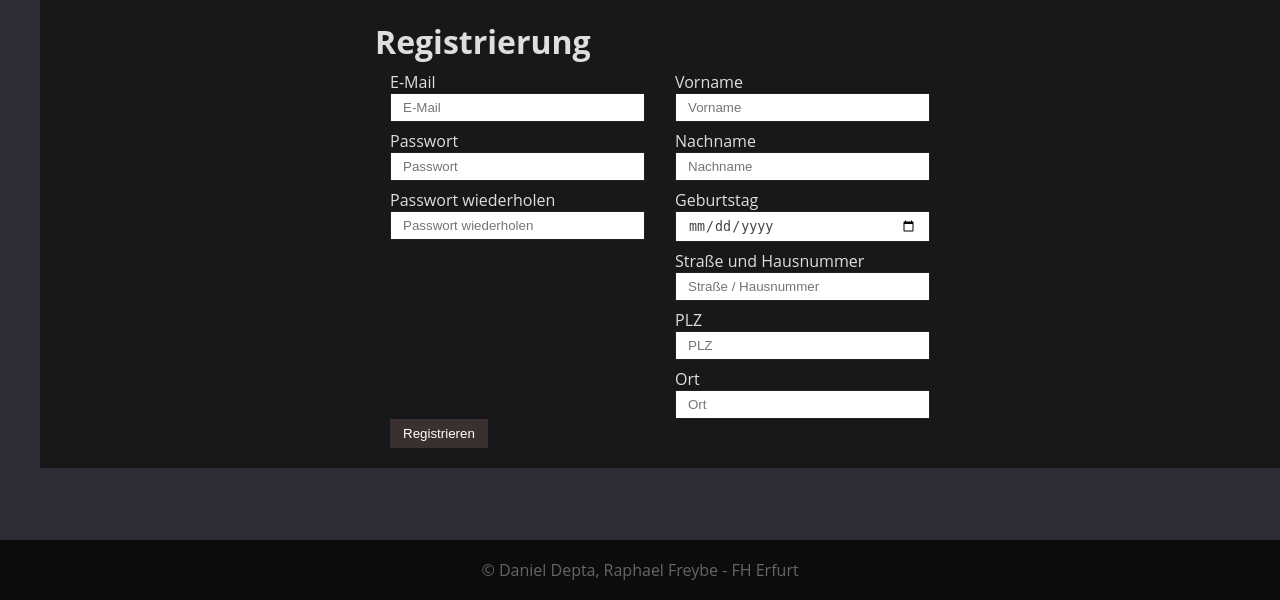
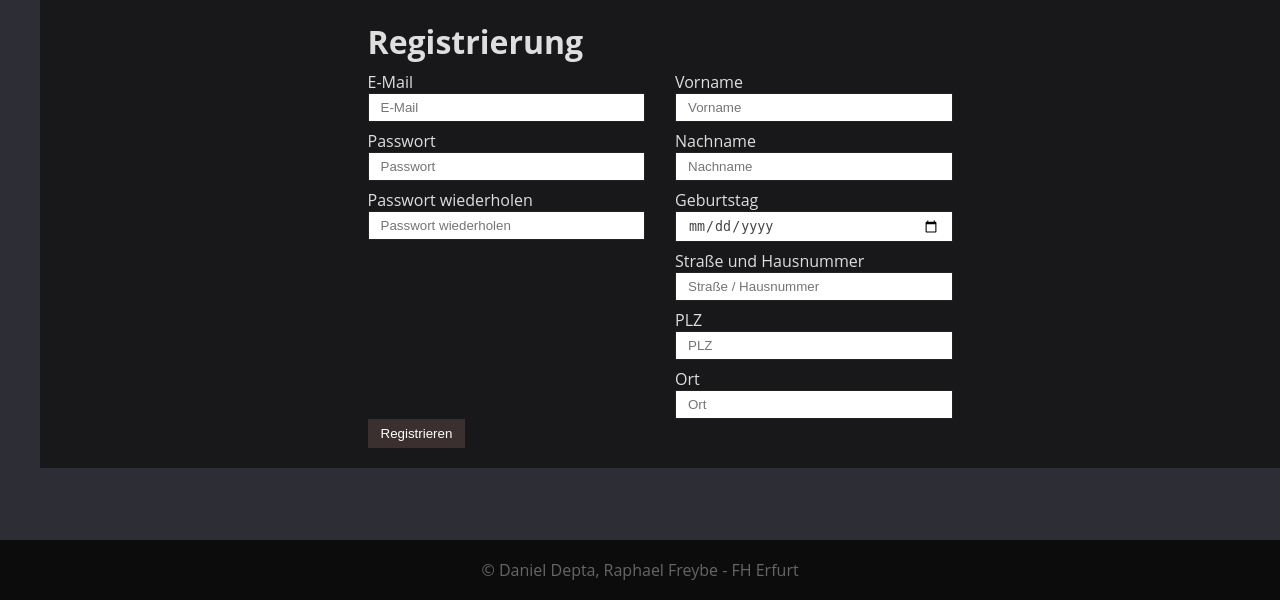
Before and after one commit to fh-erfurt/bord-festival-website, a PHP site: page /index.php?a=register in a window 1280 px wide. Shown: the part 200-800 px from the top of the page. Run offline with PHP 8.4, Linux system fonts and the light colour scheme; some libraries are stand-ins or nearby versions.

Commit message:
splitted layout.css into grid.css added cols for responsive design added media querys for cols for responsive design login and register are now using the responsive row-col-grid system

```diff
--- /dev/null
+++ b/assets/css/grid.css
@@ -0,0 +1,197 @@
+
+.alert {
+	position: relative;
+	padding: .75rem 1.25rem;
+	margin-bottom: 1rem;
+	border: 1px solid transparent;
+	margin-top: 1rem;
+}
+
+.alert-success {
+	color: #a7caaf;
+	background-color: var(--success);
+	border-color: #a7caaf;
+}
+
+.alert-warning {
+	color: #f8f4dc;
+	background-color: var(--warning);
+	border-color: rgb(122, 114, 0);
+}
+.alert-danger {
+	color: #caa7a7;
+	background-color: var(--danger);
+	border-color: #caa7a7;
+}
+
+.btn {
+	display: inline-block;
+	text-align: center;
+	vertical-align: middle;
+	border: 1px solid transparent;
+	padding: .375rem .75rem;
+	cursor: pointer;
+}
+.btn-primary {
+	color: #fff;
+	background-color: #3b3030;
+	border-color: #3b3030;
+}
+.btn-primary:hover {
+	color: #fff;
+	background-color: #312828;
+	border-color: #312828;
+}
+.btn-danger {
+	color: #fff;
+	background-color: var(--danger);
+	border-color: var(--danger);
+}
+.btn-danger:hover {
+	color: #fff;
+	background-color: rgb(63, 0, 0);
+	border-color: rgb(63, 0, 0);
+}
+.btn-disabled {
+	color: #fff;
+	background-color: #696969;
+	border-color: #696969;
+	cursor: not-allowed;
+}
+.form-control {
+	display: block;
+	padding: 0.375rem 0.75rem;
+	color: #444;
+	background-color: #fff;
+	border: 1px solid #222;
+	width: 100%;
+}
+.form-for {
+	float: left;
+	margin-top: 0.5rem;
+}
+.float-left {
+	float: left;
+}
+
+.float-right {
+	float: right;
+}
+@media only screen and (min-width: 951px) {
+    .col-lg-12, .col-lg-6, .col-lg-4, .col-lg-3, .col-lg-2, .col-lg-1 {
+        box-sizing: border-box;
+        padding-left: 15px;
+        padding-right: 15px;
+        overflow: hidden;
+    }
+    .col-lg-12 {
+        width: 100%;
+        clear: left;
+    }
+    .col-lg-6 {
+        width: 50%;
+    }
+    .col-lg-3 {
+        width: 25%;
+    }
+    .col-lg-4 {
+        width: 33.333%;
+        padding-right: 20px;
+    }
+    .col-lg-2 {
+        width: 16.666%;
+    }
+    .col-lg-1 {
+        width: 8.333%;
+        padding-right: 20px;
+    }
+}
+.clearfix::after, .clearfix::before {
+	content: '';
+	clear: both;
+	display: block;
+}
+.clear-left {
+	clear: left;
+}
+.center {
+	clear: both;
+	margin: 0 auto;
+}
+
+.row {
+    margin-left: -15px;
+    margin-right: -15px;
+
+}
+
+@media only screen and (max-width: 950px) {
+    .col-md-12, .col-md-6, .col-md-4, .col-md-3, .col-md-2, .col-md-1 {
+        box-sizing: border-box;
+        padding-left: 15px;
+        padding-right: 15px;
+        overflow: hidden;
+    }
+    .col-md-12 {
+        width: 100%;
+        clear: left;
+    }
+    .col-md-10 {
+        width: 83.333%;
+    }
+    .col-md-8 {
+        width: 66.666%;
+    }
+    .col-md-6 {
+        width: 50%;
+    }
+    .col-md-3 {
+        width: 25%;
+    }
+    .col-md-4 {
+        width: 33.333%;
+        padding-right: 20px;
+    }
+    .col-md-2 {
+        width: 16.666%;
+    }
+    .col-md-1 {
+        width: 8.333%;
+        padding-right: 20px;
+    }
+}
+@media only screen and (max-width: 600px) {
+    .col-sm-12, .col-sm-6, .col-sm-4, .col-sm-3, .col-sm-2, .col-sm-1 {
+        box-sizing: border-box;
+        padding-left: 15px;
+        padding-right: 15px;
+        overflow: hidden;
+    }
+    .col-sm-12 {
+        width: 100%;
+        clear: left;
+    }
+    .col-sm-10 {
+        width: 83.333%;
+    }
+    .col-sm-8 {
+        width: 66.666%;
+    }
+    .col-sm-6 {
+        width: 50%;
+    }
+    .col-sm-3 {
+        width: 25%;
+    }
+    .col-sm-4 {
+        width: 33.333%;
+        padding-right: 20px;
+    }
+    .col-sm-2 {
+        width: 16.666%;
+    }
+    .col-sm-1 {
+        width: 8.333%;
+        padding-right: 20px;
+    }
+}
--- a/assets/css/layout.css
+++ b/assets/css/layout.css
@@ -100,77 +100,6 @@ main {
 #countdown-time {
 	font-size: 100px;
 }
-.alert {
-	position: relative;
-	padding: .75rem 1.25rem;
-	margin-bottom: 1rem;
-	border: 1px solid transparent;
-	margin-top: 1rem;
-}
-
-.alert-success {
-	color: #a7caaf;
-	background-color: var(--success);
-	border-color: #a7caaf;
-}
-
-.alert-warning {
-	color: #f8f4dc;
-	background-color: var(--warning);
-	border-color: rgb(122, 114, 0);
-}
-.alert-danger {
-	color: #caa7a7;
-	background-color: var(--danger);
-	border-color: #caa7a7;
-}
-
-.btn {
-	display: inline-block;
-	text-align: center;
-	vertical-align: middle;
-	border: 1px solid transparent;
-	padding: .375rem .75rem;
-	cursor: pointer;
-}
-.btn-primary {
-	color: #fff;
-	background-color: #3b3030;
-	border-color: #3b3030;
-}
-.btn-primary:hover {
-	color: #fff;
-	background-color: #312828;
-	border-color: #312828;
-}
-.btn-danger {
-	color: #fff;
-	background-color: var(--danger);
-	border-color: var(--danger);
-}
-.btn-danger:hover {
-	color: #fff;
-	background-color: rgb(63, 0, 0);
-	border-color: rgb(63, 0, 0);
-}
-.btn-disabled {
-	color: #fff;
-	background-color: #696969;
-	border-color: #696969;
-	cursor: not-allowed;
-}
-.form-control {
-	display: block;
-	padding: 0.375rem 0.75rem;
-	color: #444;
-	background-color: #fff;
-	border: 1px solid #222;
-	width: 100%;
-}
-.form-for {
-	float: left;
-	margin-top: 0.5rem;
-}
 .input-inline {
 	padding: 0.375rem 0.75rem;
 	color: #444;
@@ -187,52 +116,6 @@ main {
 	overflow: hidden;
 }
 
-.float-left {
-	float: left;
-}
-
-.float-right {
-	float: right;
-}
-.col-lg-12, .col-lg-6, .col-lg-4, .col-lg-3, .col-lg-2, .col-lg-1 {
-	box-sizing: border-box;
-	padding-left: 15px;
-	padding-right: 15px;
-	overflow: hidden;
-}
-.col-lg-12 {
-	width: 100%;
-	clear: left;
-}
-.col-lg-6 {
-	width: 50%;
-}
-.col-lg-3 {
-	width: 25%;
-}
-.col-lg-4 {
-	width: 33.333%;
-	padding-right: 20px;
-}
-.col-lg-2 {
-	width: 16.666%;
-}
-.col-lg-1 {
-	width: 8.333%;
-	padding-right: 20px;
-}
-.clearfix::after, .clearfix::before {
-	content: '';
-	clear: both;
-	display: block;
-}
-.clear-left {
-	clear: left;
-}
-.center {
-	clear: both;
-	margin: 0 auto;
-}
 
 footer {
 	height: 60px;
--- a/views/layout.php
+++ b/views/layout.php
@@ -1,6 +1,7 @@
 <html>
 	<head>
 		<title><?php echo $title ?? "BORD-Festival" ?></title>
+		<link rel="stylesheet" type="text/css" href="assets/css/grid.css">
 		<link rel="stylesheet" type="text/css" href="assets/css/layout.css">
 		<link rel="shortcut icon" type="image/x-icon" href="assets/img/favicon.png">
 		<?php if(isset($css) && is_array($css)) : ?>
--- a/views/pages/register.php
+++ b/views/pages/register.php
@@ -1,20 +1,24 @@
-<div class="col-lg-6 col-sm-12 center clear-fix">
+<div class="row">
+	<div class="col-lg-6 col-md-10 col-sm-10 center clear-fix">
 		<h1 class="float-left clear-fix">Registrierung</h1>
-</div>
 
-<form method="post">
-	<div class="col-lg-6 col-sm-12 center">
 	<?php
 	if(!empty($registererror))
 	{
 		?>
-	<div class="col-lg-12 clear-fix alert alert-danger">
+		<div class="row">
+			<div class="col-lg-12 col-md-12 col-sm-12 clear-fix">
+				<div class="alert alert-danger">
 					<?php echo $registererror; ?>
+				</div>
+			</div>
 		</div>
 		<?php
 	}
 	?>
-		<div class="col-lg-6 col-sm-12 float-left">
+		<form method="post">
+			<div class="row">
+				<div class="col-lg-6 col-md-6 col-sm-12 float-left clear-left">
 					<div class="input-group">
 						<label class="form-for" for="InputEmail">E-Mail</label>
 						<input id="InputEmail" class="form-control"type="email" name="email" placeholder="E-Mail">
@@ -29,7 +33,7 @@ if(!empty($registererror))
 					</div>
 				</div>
 
-		<div class="col-lg-6 col-sm-12 float-left clear-fix">
+				<div class="col-lg-6 col-md-6 col-sm-12 float-left">
 					<div class="input-group">
 						<label class="form-for" for="InputFirstname">Vorname</label>
 						<input id="InputFirstname" class="form-control" type="text" name="vorname" placeholder="Vorname">
@@ -55,12 +59,15 @@ if(!empty($registererror))
 						<input id="InputCity" class="form-control" type="text" name="ort" placeholder="Ort">
 					</div>
 				</div>
-		<div class="col-lg-12 clearfix clear-left">
+			</div>
+			<div class="row">
+				<div class="col-lg-12 col-md-12 col-sm-12 col clearfix clear-left">
 					<div class="input-group">
 						<button type="submit" class="btn btn-primary float-left" name="reg_user">Registrieren</button>
 					</div>
 				</div>
 			</div>
 
-
 		</form>
+	</div>
+</div>
```
Also changed, not shown: views/pages/login.php (+11 -4 lines). Lines whose indentation alone changed are shown as unchanged.
